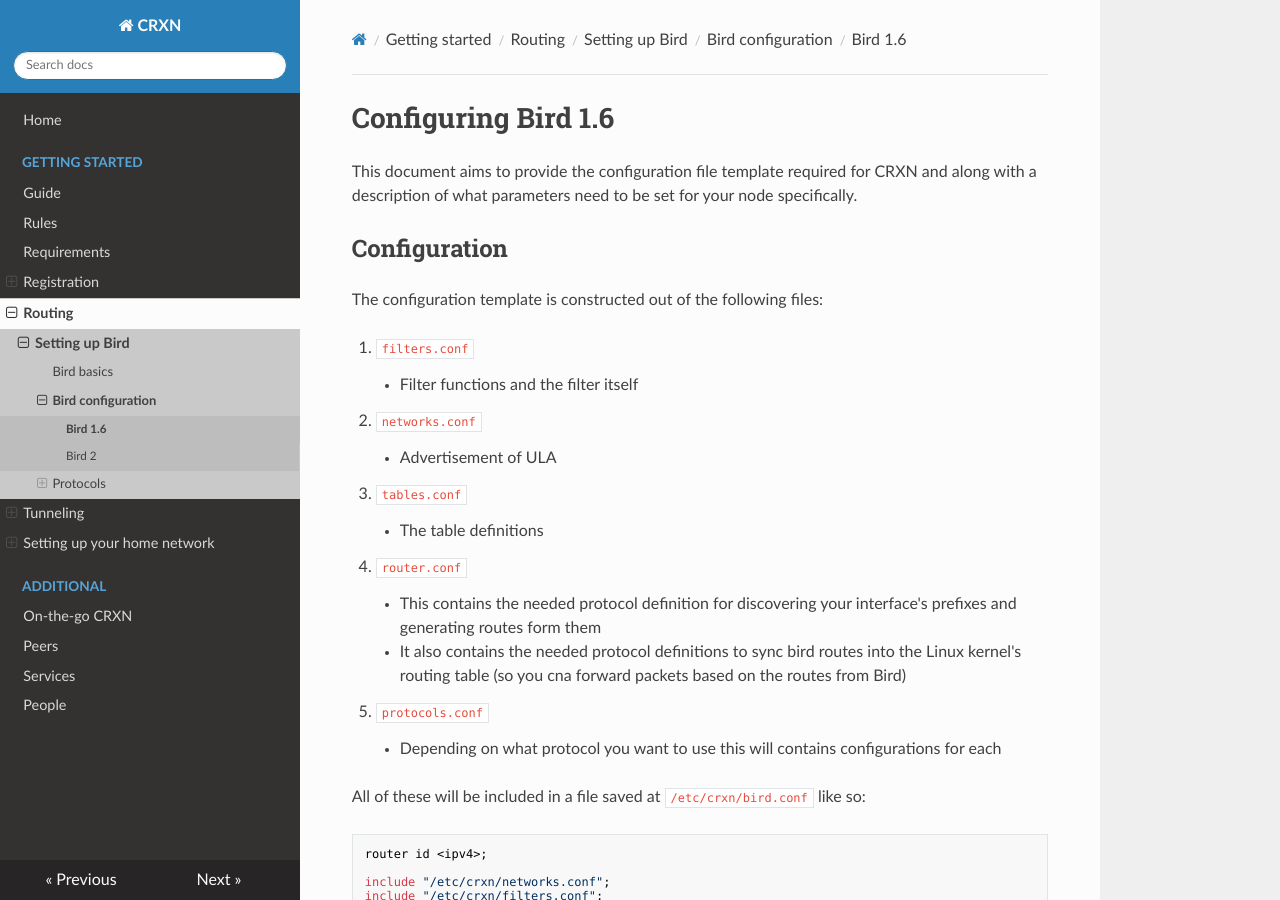
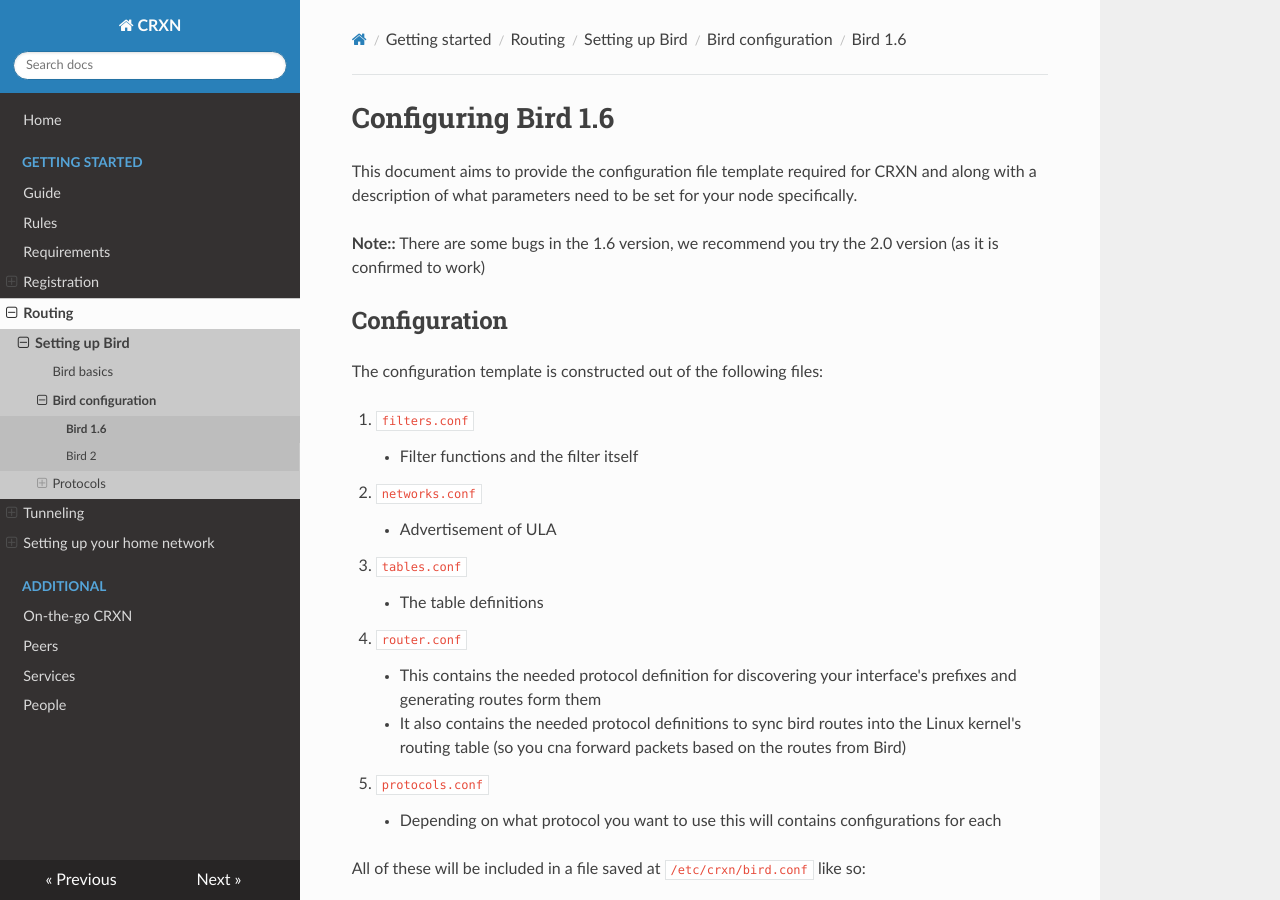
Before and after one commit to Community-Run-eXperimental-Network/docs, an MkDocs documentation site: the page built from docs/routing/bird/bird1.6.md, in a window 1280 px wide and 900 px high. Built offline with MkDocs 1.6.1, drawn with Linux system fonts in a browser that asks for light colours; nearby versions of some CDN libraries.

Commit message:
Added note on bird 1.6 documentation being broken

```diff
--- a/docs/routing/bird/bird1.6.md
+++ b/docs/routing/bird/bird1.6.md
@@ -4,6 +4,9 @@ Configuring Bird 1.6
 This document aims to provide the configuration file template required
 for CRXN and along with a description of what parameters need to be set
 for your node specifically.
+
+**Note::** There are some bugs in the 1.6 version, we recommend you try the 2.0 version (as it
+is confirmed to work)
 
 ## Configuration
 
```
